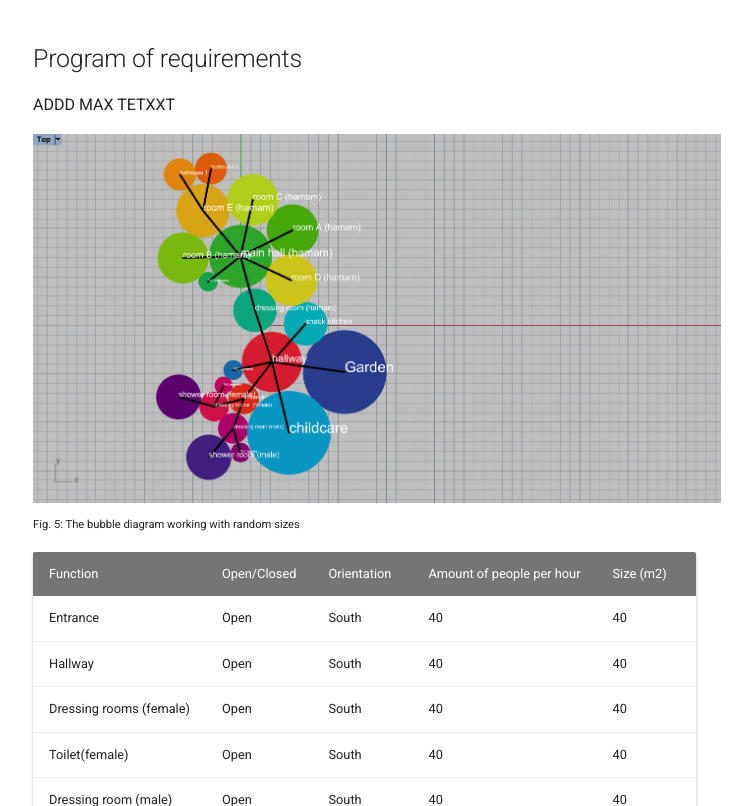
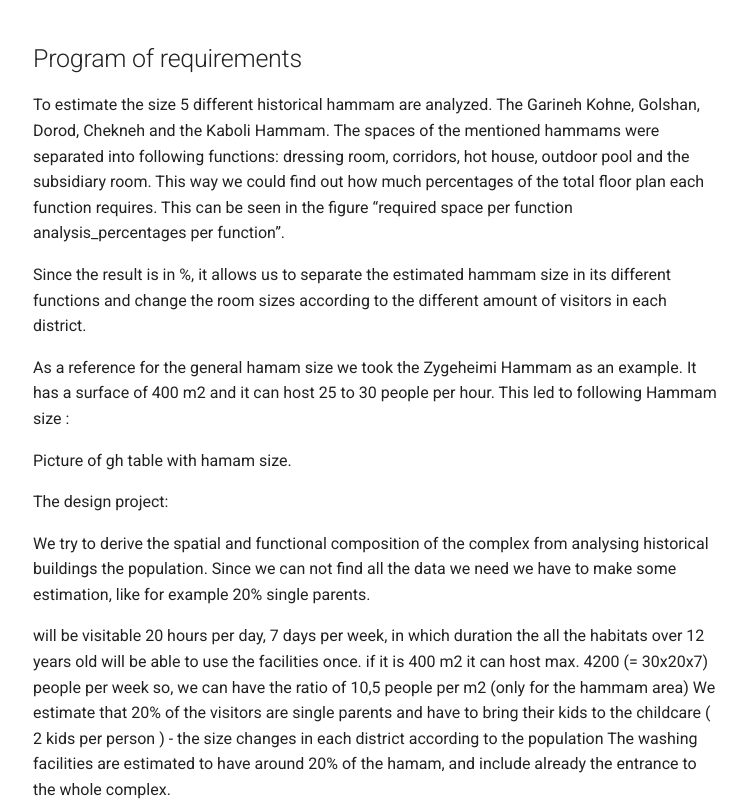
Before and after one commit to RickvanDijk1/Earthy, a plain HTML site: page week2/index.html in a window 1280 px wide. Shown: the part 3000-3806 px from the top of the page, without its empty margins (263-1015 px from the left). Drawn offline with Linux system fonts and the light colour scheme.

Commit message:
Deployed 76ed49e with MkDocs version: 1.0.4

```diff
--- a/week2/index.html
+++ b/week2/index.html
@@ -476,9 +476,18 @@ For this Hammam we created a depth chart, which became imput for the Bubble Diag
 <img alt="Bubble Diagram" src="../Bubble.jpg" /><br>
 <span style="font-size:0.7em;">Fig. 5: The bubble diagram working with random sizes</span></p>
 <h2 id="program-of-requirements">Program of requirements</h2>
-<p>ADDD MAX TETXXT</p>
-<p><img alt="Bubble Diagram" src="../Bubble.jpg" /><br>
-<span style="font-size:0.7em;">Fig. 5: The bubble diagram working with random sizes</span></p>
+<p>To estimate the size 5 different historical hammam are analyzed. The Garineh Kohne, Golshan, Dorod, Chekneh and the Kaboli Hammam. The spaces of the mentioned hammams were separated into following functions: dressing room, corridors, hot house, outdoor pool and the subsidiary room. This way we could find out how much percentages of the total floor plan each function requires. This can be seen in the figure “required space per function analysis_percentages per function”. </p>
+<p>Since the result is in %, it allows us to separate the estimated hammam size in its different functions and change the room sizes according to the different amount of visitors in each district. </p>
+<p>As a reference for the general hamam size we took the Zygeheimi Hammam as an example. It has a surface of 400 m2 and it can host 25 to 30 people per hour.
+This led to following Hammam size : </p>
+<p>Picture of gh table with hamam size.</p>
+<p>The design project:</p>
+<p>We try to derive the spatial and functional composition of the complex from analysing historical buildings the population. Since we can not find all the data we need we have to make some estimation, like for example 20% single parents. </p>
+<p>will be visitable 20 hours per day, 7 days per week, in which duration the all the habitats over 12 years old will be able to use the facilities once.
+if it is 400 m2 it can host max. 4200 (= 30x20x7)  people per week
+so, we can have the ratio of  10,5 people per m2 (only for the hammam area)
+We estimate that 20% of the visitors are single parents and have to bring their kids to the childcare ( 2 kids per person ) - the size changes in each district according to the population
+The washing facilities are estimated to have around 20% of the hamam, and include already the entrance to the whole complex. </p>
 <table>
 <thead>
 <tr>
@@ -646,7 +655,7 @@ For this Hammam we created a depth chart, which became imput for the Bubble Diag
 </tr>
 </tbody>
 </table>
-<p><span style="font-size:0.7em;">Tab. 1: Program of requirements</span></p>
+<p><span style="font-size:0.7em;">Tab. 1: Program of requirements (to be finalized)</span></p>
 <p>Now we have the PoR, we can further describe the relations between the rooms. We make two different connection: physical and optical connections.
 The following Bubble diagram presents the pysical connection within the rooms and the sizes of the rooms. Also, optical connections are present, shown in the REL diagram.
 <br>
```
Also changed, not shown: search/search_index.json (+1 -1 lines), 1 other file.
